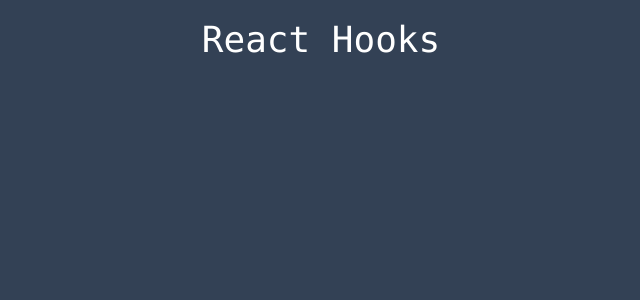
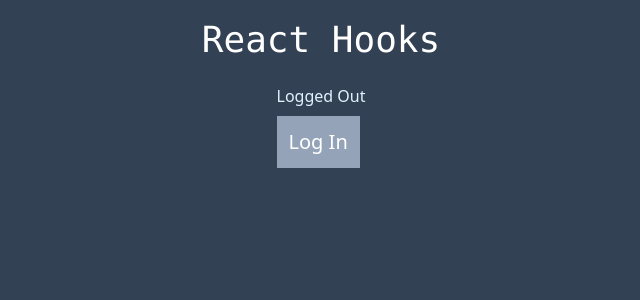
Before and after one commit to Benson306/react-hooks, a React (Create React App) app: page /useContext in a window 1280 px wide. Shown: the top 300 px of the page, without its empty margins (319-959 px from the left). Built offline with nearby package versions, Linux system fonts and the light colour scheme.

Commit message:
useContext Done

```diff
--- a/src/App.js
+++ b/src/App.js
@@ -4,14 +4,15 @@
 import { createContext, useState } from 'react';
 import UseContextHook from "./components/UseContextHook";
 
-export const  LoginContext = createContext();
+export const LoginContext = createContext();
 
 function App() {
-  const [loggedIn, setLoggedIn] = useState(true);
+  const [loggedIn, setLoggedIn] = useState(false);
+
   return (
     <div className="App min-h-screen bg-slate-700">
       <h1 className="p-5 flex justify-center font-mono text-4xl text-white">React Hooks</h1>
-      <LoginContext.Provider value={loggedIn}>
+      <LoginContext.Provider value={[loggedIn, setLoggedIn]}>
           <Router>
             <Switch>
               <Route exact path="/">
--- a/src/components/UseContextHook.js
+++ b/src/components/UseContextHook.js
@@ -1,17 +1,29 @@
-import { useEffect } from "react";
-import { useContext } from "react";
+import { useEffect, useContext } from "react";
 import { LoginContext } from "../App";
 
 
 
 const UseContextHook = () => {
-    const loggedIn = useContext(LoginContext);
+    const [loggedIn, setLoggedIn] = useContext(LoginContext);
 
-    useEffect(()=>{
-        console.log(loggedIn)
-    })
-    return ( <div>
+    const handleLogOut = () =>{
+        setLoggedIn(false);
+    }
 
+    const handleLoggedIn = () => {
+        setLoggedIn(true)
+    }
+    return ( <div className="flex justify-center">
+        { loggedIn ?
+            <div className="">
+                <div className="text-sky-100 m-1 flex justify-center">Logged In</div>
+                <button className="bg-slate-400 text-white m-1 p-3 text-xl" onClick={() => handleLogOut()}>Log Out</button>
+            </div>
+            :
+            <div className="">
+                <div className="text-sky-100 m-1">Logged Out</div>
+                <button className="bg-slate-400 text-white m-1 p-3 text-xl" onClick={() => handleLoggedIn()}>Log In</button>
+            </div> }
     </div> );
 }
 
```
